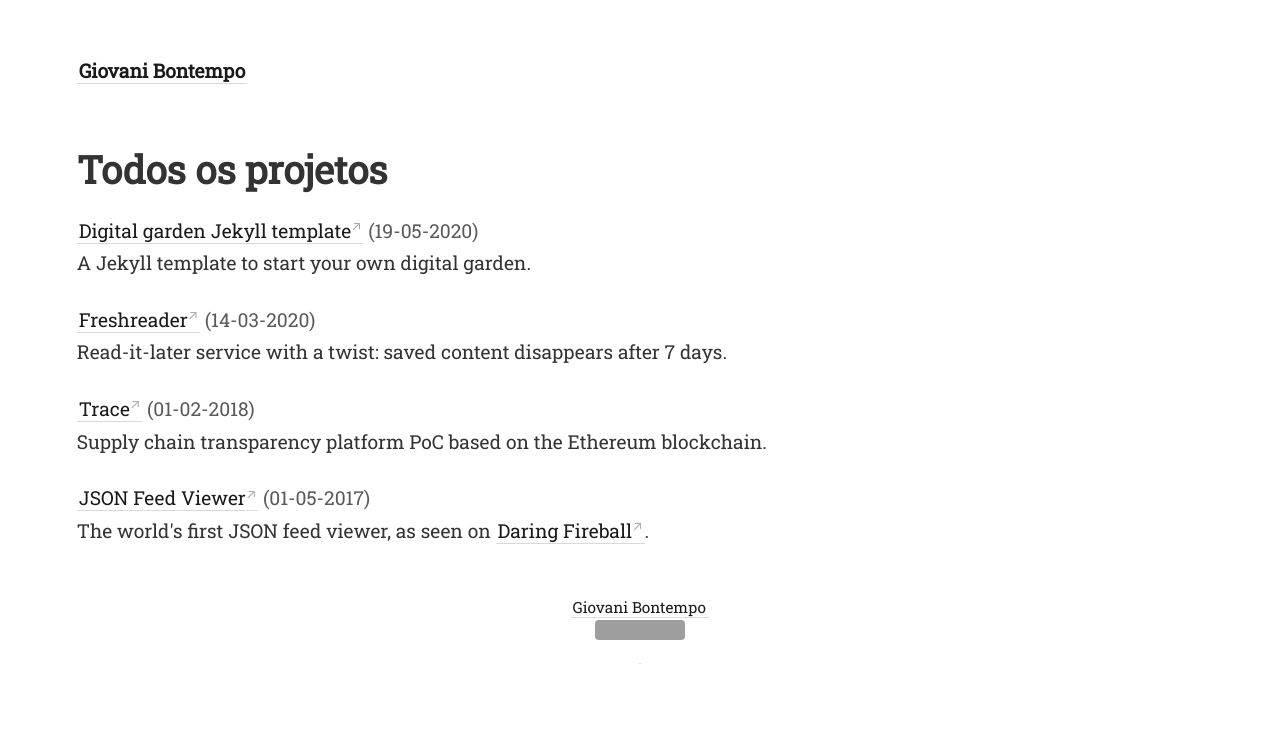
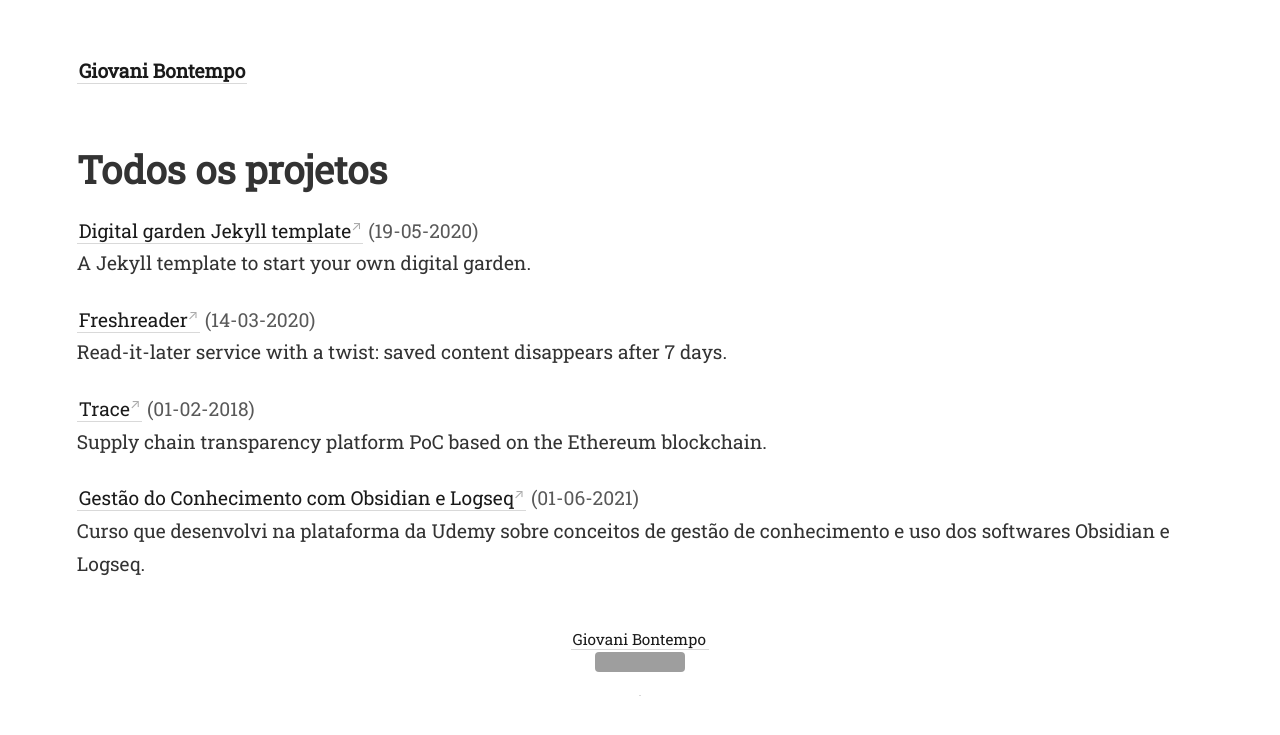
Before and after one commit to gio-bon/MyDigitalGarden, a Jekyll site: the page built from _pages/projects.md, in a window 1280 px wide. Shown: the top 735 px of the page. Built offline with Jekyll 4.4.1, drawn with Linux system fonts in a browser that asks for light colours; grey boxes are pictures that could not be loaded.

Commit message:
udemy curso

```diff
--- a/_data/projects.yml
+++ b/_data/projects.yml
@@ -13,7 +13,7 @@
   url: https://github.com/maximevaillancourt/trace
   date: 2018-02-01
 
-- name: JSON Feed Viewer
-  description_html: The world's first JSON feed viewer, as seen on <a target="_blank" rel="noopener" href="https://daringfireball.net/linked/2017/05/18/maxime-vaillancourt-json-feed-viewer">Daring Fireball</a>.
-  url: https://github.com/maximevaillancourt/json-feed-viewer
-  date: 2017-05-01
+- name: Gestão do Conhecimento com Obsidian e Logseq
+  description_html: Curso que desenvolvi na plataforma da Udemy sobre conceitos de gestão de conhecimento e uso dos softwares Obsidian e Logseq.
+  url: https://www.udemy.com/course/gestao-do-conhecimento-pessoal-pkm/
+  date: 2021-06-01
```
